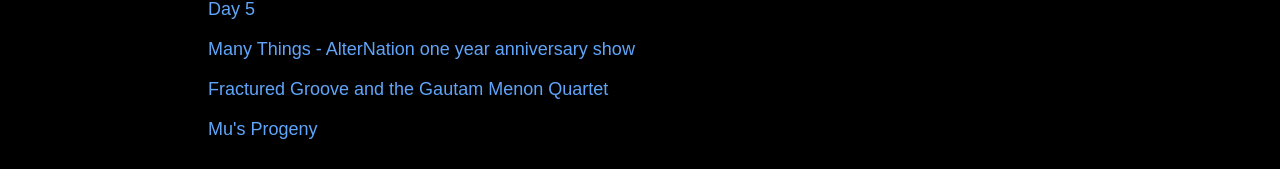
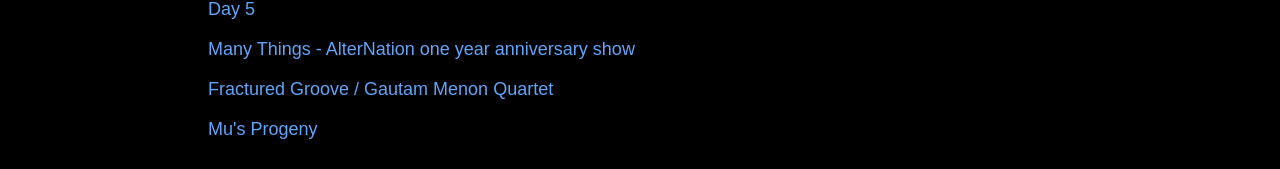
Before and after one commit to vivekayer/alternationchennai, a Next.js app: page /shows in a window 1280 px wide. Shown: the part 582-751 px from the top of the page. Built offline with nearby package versions, Linux system fonts and the light colour scheme.

Commit message:
text updates

```diff
--- a/app/shows/[slug]/page.tsx
+++ b/app/shows/[slug]/page.tsx
@@ -141,7 +141,7 @@
     image: '/bands/09_ManyThings.jpg',
   },
   'fractured-groove': {
-    title: 'Fractured Groove and the Gautam Menon Quartet',
+    title: 'Fractured Groove / Gautam Menon Quartet',
     date: '29th November 2025',
     venue: 'Vinyl & Brew, Chennai',
     description: [
--- a/app/shows/page.tsx
+++ b/app/shows/page.tsx
@@ -13,7 +13,7 @@
     { title: 'Flying 4', slug: 'flying-4' },
     { title: 'Day 5', slug: 'day-5' },
     { title: 'Many Things - AlterNation one year anniversary show', slug: 'many-things-anniversary' },
-    { title: 'Fractured Groove and the Gautam Menon Quartet', slug: 'fractured-groove' },
+    { title: 'Fractured Groove / Gautam Menon Quartet', slug: 'fractured-groove' },
     { title: "Mu's Progeny", slug: 'mus-progeny' },
   ];
 
```
